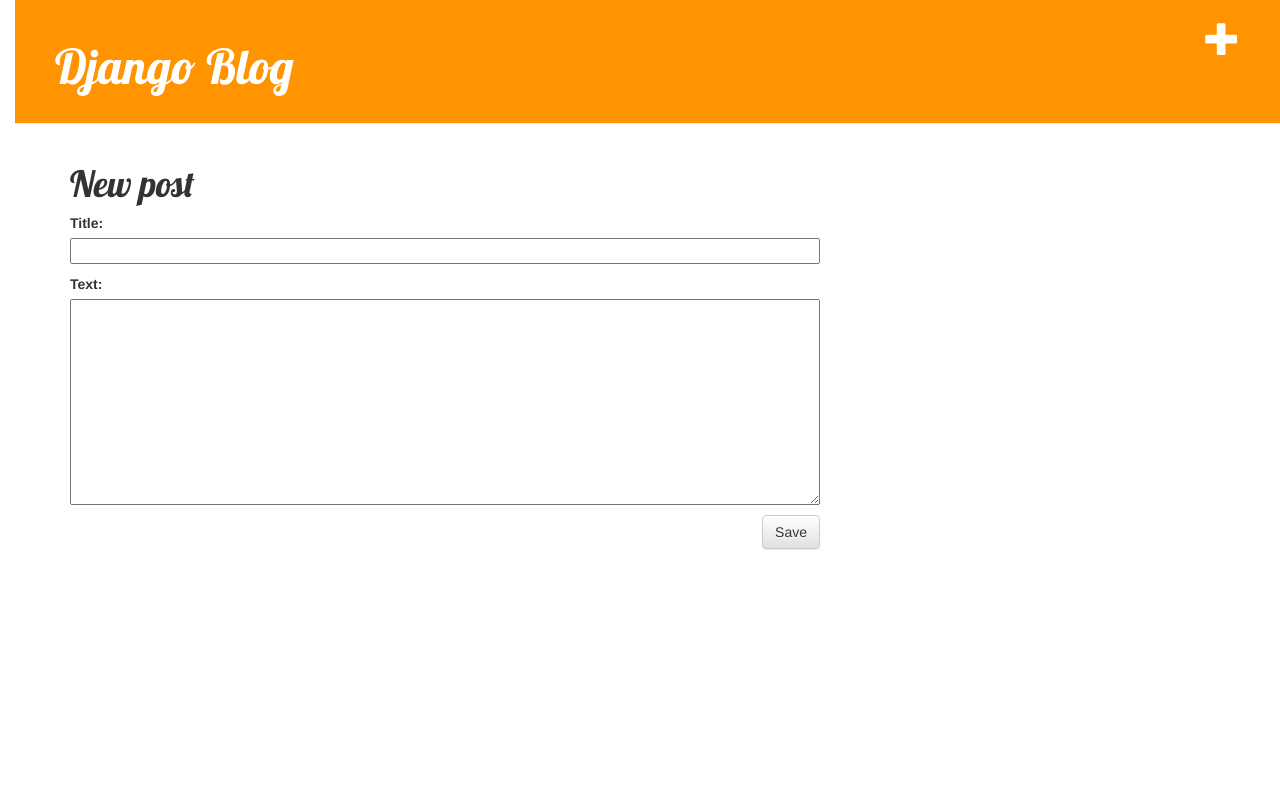
After one commit to cfernandoIT/projectUno, a Django app: page /post/new/ in a window 1280 px wide. The commit adds this page. Run offline with Django 3.2, Linux system fonts and the light colour scheme; some libraries are stand-ins or nearby versions.

Commit message:
Added views to create/edit blog post inside the site.

```diff
--- /dev/null
+++ b/appUno/forms.py
@@ -0,0 +1,9 @@
+from django import forms
+
+from .models import Post
+
+class PostForm(forms.ModelForm):
+
+    class Meta:
+        model = Post
+        fields = ('title', 'text',)
--- /dev/null
+++ b/appUno/static/css/appUno.css
@@ -0,0 +1,54 @@
+h1 a{
+  color: #FCA205;
+  font-family: 'Lobster';
+    }
+body{
+  padding-left: 15px;
+}
+.page-header {
+        background-color: #ff9400;
+        margin-top: 0;
+        padding: 20px 20px 20px 40px;
+    }
+
+.page-header h1, .page-header h1 a, .page-header h1 a:visited, .page-header h1 a:active {
+    color: #ffffff;
+    font-size: 36pt;
+    text-decoration: none;
+}
+
+.content {
+    margin-left: 40px;
+}
+
+h1, h2, h3, h4 {
+    font-family: 'Lobster', cursive;
+}
+
+.date {
+    float: right;
+    color: #828282;
+}
+
+.save {
+    float: right;
+}
+
+.post-form textarea, .post-form input {
+    width: 100%;
+}
+
+.top-menu, .top-menu:hover, .top-menu:visited {
+    color: #ffffff;
+    float: right;
+    font-size: 26pt;
+    margin-right: 20px;
+}
+
+.post {
+    margin-bottom: 70px;
+}
+
+.post h1 a, .post h1 a:visited {
+    color: #000000;
+}
--- /dev/null
+++ b/appUno/templates/appUno/base.html
@@ -0,0 +1,24 @@
+{% load staticfiles %}
+    <html>
+        <head>
+            <title>Django Girls blog</title>
+            <link rel="stylesheet" href="//maxcdn.bootstrapcdn.com/bootstrap/3.2.0/css/bootstrap.min.css">
+            <link rel="stylesheet" href="//maxcdn.bootstrapcdn.com/bootstrap/3.2.0/css/bootstrap-theme.min.css">
+            <link href='//fonts.googleapis.com/css?family=Lobster&subset=latin,latin-ext' rel='stylesheet' type='text/css'>
+            <link rel="stylesheet" href="{% static 'css/appUno.css' %}">
+        </head>
+        <body>
+	        <div class="page-header">
+	        	<a href="{% url 'post_new' %}" class="top-menu"><span class="glyphicon glyphicon-plus"></span></a>
+	            <h1><a href="/">Django Blog</a></h1>
+	        </div>
+	        <div class="content container">
+	            <div class="row">
+	                <div class="col-md-8">
+	                {% block content %}
+	                {% endblock %}
+	                </div>
+	            </div>
+	        </div>
+    </body>
+    </html>
--- /dev/null
+++ b/appUno/templates/appUno/post_edit.html
@@ -0,0 +1,9 @@
+{% extends 'appUno/base.html' %}
+
+{% block content %}
+    <h1>New post</h1>
+    <form method="POST" class="post-form">{% csrf_token %}
+        {{ form.as_p }}
+        <button type="submit" class="save btn btn-default">Save</button>
+    </form>
+{% endblock %}
--- a/appUno/urls.py
+++ b/appUno/urls.py
@@ -1,6 +1,9 @@
-from django.conf.urls import include,url
+from django.conf.urls import url
 from . import views
 
 urlpatterns = [
-	url(r'^$', views.post_list),
-    ]
+    url(r'^$', views.post_list),
+    url(r'^post/(?P<pk>[0-9]+)/$', views.post_detail, name='post_detail'),
+    url(r'^post/new/$', views.post_new, name='post_new'),
+    url(r'^post/(?P<pk>[0-9]+)/edit/$', views.post_edit, name='post_edit'),
+]
--- a/appUno/views.py
+++ b/appUno/views.py
@@ -1,7 +1,40 @@
 from django.shortcuts import render
 from django.utils import timezone
 from .models import Post
+from django.shortcuts import render, get_object_or_404
+from .forms import PostForm
+from django.shortcuts import redirect
 
 def post_list(request):
     posts = Post.objects.filter(published_date__lte=timezone.now()).order_by('published_date')
     return render(request, 'appUno/post_list.html', {'posts': posts})
+
+def post_detail(request, pk):
+    post = get_object_or_404(Post, pk=pk)
+    return render(request, 'appUno/post_detail.html', {'post': post})
+
+def post_new(request):
+    if request.method == "POST":
+        form = PostForm(request.POST)
+        if form.is_valid():
+            post = form.save(commit=False)
+            post.author = request.user
+            post.published_date = timezone.now()
+            post.save()
+            return redirect('post_detail', pk=post.pk)
+    else:
+        form = PostForm()
+    return render(request, 'appUno/post_edit.html', {'form': form})
+
+def post_edit(request, pk):
+        post = get_object_or_404(Post, pk=pk)
+        if request.method == "POST":
+            form = PostForm(request.POST, instance=post)
+            if form.is_valid():
+                post = form.save(commit=False)
+                post.author = request.user
+                post.save()
+                return redirect('post_detail', pk=post.pk)
+        else:
+            form = PostForm(instance=post)
+        return render(request, 'appUno/post_edit.html', {'form': form})
```
Also changed, not shown: appUno/templates/appUno/post_detail.html (added, +14 -0 lines), appUno/templates/appUno/post_list.html (+13 -16 lines), db.sqlite3.
